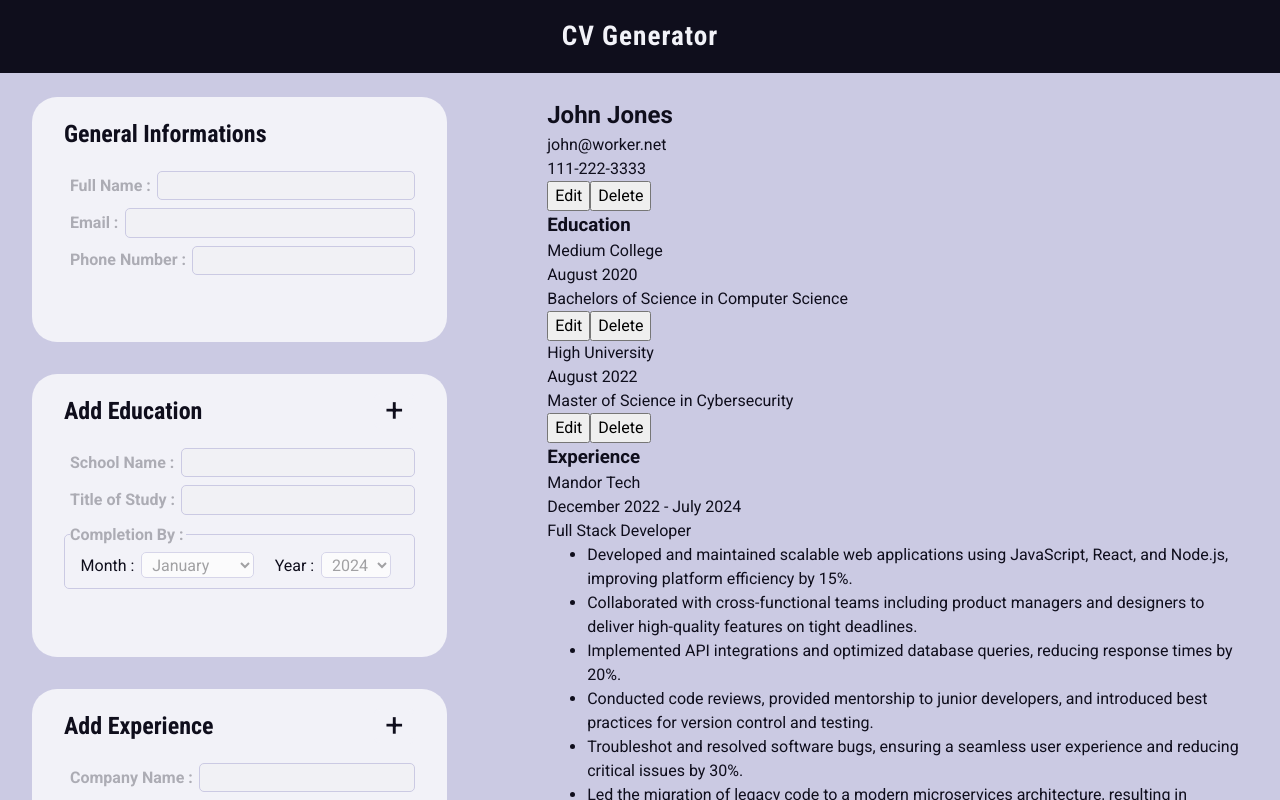
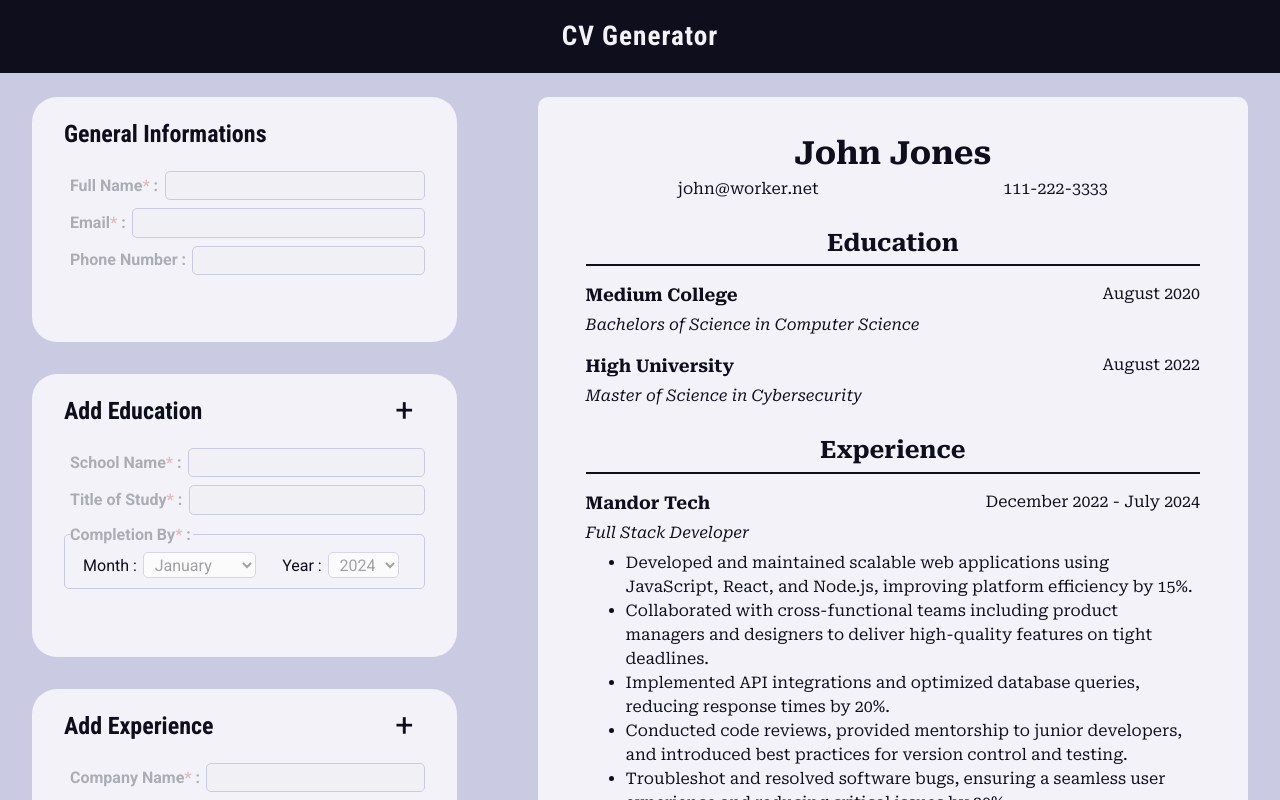
Before and after one commit to MewKay/cv-application, a React (Vite) app: page / in a window 1280 px wide. Shown: the top 800 px of the page. Built offline with nearby package versions, Linux system fonts and the light colour scheme.

Commit message:
Add style to all display sections

```diff
--- a/src/components/DisplaySection/DisplayEducation.jsx
+++ b/src/components/DisplaySection/DisplayEducation.jsx
@@ -1,3 +1,4 @@
+import { useState } from "react";
 import DeleteButton from "./DeleteButton";
 import EditButton from "./EditButton";
 
@@ -9,6 +10,16 @@ function DisplayEducationItem({
   onChangeItemToEdit,
   onDeleteItem,
 }) {
+  const [isHovered, setIsHovered] = useState(false);
+
+  function onMouseEnter() {
+    setIsHovered(true);
+  }
+
+  function onMouseLeave() {
+    setIsHovered(false);
+  }
+
   function handleGetItemToEdit() {
     if (editMode) {
       return;
@@ -27,14 +38,22 @@ function DisplayEducationItem({
   }
 
   return (
-    <div className="education-item">
+    <div
+      className="education-item"
+      onMouseEnter={onMouseEnter}
+      onMouseLeave={onMouseLeave}
+    >
+      <div className="data-section">
         <div className="school-end-date-section">
           <p className="display-school-name">{educationItem.schoolName}</p>
           <p className="display-end-date">{educationItem.endDate}</p>
         </div>
         <p className="display-study-title">{educationItem.studyTitle}</p>
+      </div>
+      <div className={`button-section ${!isHovered ? "hidden" : ""}`}>
         <EditButton handleClick={handleGetItemToEdit} />
         <DeleteButton handleClick={handleGetItemToDelete} />
+      </div>
     </div>
   );
 }
--- a/src/components/DisplaySection/DisplayExperience.jsx
+++ b/src/components/DisplaySection/DisplayExperience.jsx
@@ -1,3 +1,4 @@
+import { useState } from "react";
 import DeleteButton from "./DeleteButton";
 import EditButton from "./EditButton";
 
@@ -9,6 +10,16 @@ function DisplayExperienceItem({
   onChangeItemToEdit,
   onDeleteItem,
 }) {
+  const [isHovered, setIsHovered] = useState(false);
+
+  function onMouseEnter() {
+    setIsHovered(true);
+  }
+
+  function onMouseLeave() {
+    setIsHovered(false);
+  }
+
   function handleGetItemToEdit() {
     if (editMode) {
       return;
@@ -27,7 +38,12 @@ function DisplayExperienceItem({
   }
 
   return (
-    <div className="experience-item">
+    <div
+      className="experience-item"
+      onMouseEnter={onMouseEnter}
+      onMouseLeave={onMouseLeave}
+    >
+      <div className="data-section">
         <div className="company-name-duration-section">
           <p className="display-company-name">{experienceItem.companyName}</p>
           <p className="display-work-duration">{`${experienceItem.workStart} - ${experienceItem.workEnd}`}</p>
@@ -40,8 +56,11 @@ function DisplayExperienceItem({
             </li>
           ))}
         </ul>
+      </div>
+      <div className={`button-section ${!isHovered ? "hidden" : ""}`}>
         <EditButton handleClick={handleGetItemToEdit} />
         <DeleteButton handleClick={handleGetItemToDelete} />
+      </div>
     </div>
   );
 }
--- a/src/components/DisplaySection/DisplayGeneralInfo.jsx
+++ b/src/components/DisplaySection/DisplayGeneralInfo.jsx
@@ -1,7 +1,18 @@
 import EditButton from "./EditButton";
 import DeleteButton from "./DeleteButton";
+import { useState } from "react";
 
 function DisplayGeneralInfo({ general, onSetEditMode, onDeleteData }) {
+  const [isHovered, setIsHovered] = useState(false);
+
+  function onMouseEnter() {
+    setIsHovered(true);
+  }
+
+  function onMouseLeave() {
+    setIsHovered(false);
+  }
+
   const isFullNameBlank = general.fullName.length <= 0;
 
   function handleDeleteGeneralInfo() {
@@ -10,14 +21,24 @@ function DisplayGeneralInfo({ general, onSetEditMode, onDeleteData }) {
   }
 
   return (
-    <div id="display-general-info">
+    <div
+      id="display-general-info"
+      onMouseEnter={onMouseEnter}
+      onMouseLeave={onMouseLeave}
+    >
+      <div className="data-section">
         <h2>{isFullNameBlank ? "New Resume" : general.fullName}</h2>
         <div className="display-additional-info">
           <p className="display-email">{general.email}</p>
+          {general.phoneNumber && (
             <p className="display-phone-number">{general.phoneNumber}</p>
+          )}
         </div>
+      </div>
+      <div className={`button-section ${!isHovered ? "hidden" : ""}`}>
         <EditButton handleClick={onSetEditMode} disabled={isFullNameBlank} />
         <DeleteButton handleClick={handleDeleteGeneralInfo} />
+      </div>
     </div>
   );
 }
--- a/src/components/DisplaySection/DisplaySection.jsx
+++ b/src/components/DisplaySection/DisplaySection.jsx
@@ -16,6 +16,7 @@ function DisplaySection({
 }) {
   return (
     <div className="display-section">
+      <div className="display-container">
         <DisplayGeneralInfo
           onSetEditMode={onGeneralInfoSetEditMode}
           onDeleteData={onDeleteGeneralInfoData}
@@ -36,6 +37,7 @@ function DisplaySection({
           onDeleteItem={onDeleteExperienceItem}
         />
       </div>
+    </div>
   );
 }
 
--- a/src/components/EditSection/Education.jsx
+++ b/src/components/EditSection/Education.jsx
@@ -14,7 +14,7 @@ function SchoolNameInput({
   return (
     <div className={className}>
       <label htmlFor={inputId} disabled={!editMode}>
-        School Name :
+        School Name<span className="required">*</span> :
       </label>
       <input
         id={inputId}
@@ -38,7 +38,7 @@ function StudyTitleInput({
   return (
     <div className={className}>
       <label htmlFor={inputId} disabled={!editMode}>
-        Title of Study :
+        Title of Study<span className="required">*</span> :
       </label>
       <input
         id={inputId}
@@ -64,7 +64,9 @@ function EducationEndDateInput({
 }) {
   return (
     <fieldset className={className} disabled={!editMode}>
-      <legend disabled={!editMode}>Completion By :</legend>
+      <legend disabled={!editMode}>
+        Completion By<span className="required">*</span> :
+      </legend>
       <MonthSelector
         id={inputId}
         namePartId={namePartId}
--- a/src/components/EditSection/Experience.jsx
+++ b/src/components/EditSection/Experience.jsx
@@ -14,7 +14,7 @@ function CompanyNameInput({
   return (
     <div className={className}>
       <label htmlFor={inputId} disabled={!editMode}>
-        Company Name :
+        Company Name<span className="required">*</span> :
       </label>
       <input
         id={inputId}
@@ -38,7 +38,7 @@ function PositionTitleInput({
   return (
     <div className={className}>
       <label htmlFor={inputId} disabled={!editMode}>
-        Position Title :
+        Position Title<span className="required">*</span> :
       </label>
       <input
         id={inputId}
@@ -69,7 +69,9 @@ function WorkDurationInput({
 }) {
   return (
     <fieldset className={className} disabled={!editMode}>
-      <legend disabled={!editMode}>Work Duration :</legend>
+      <legend disabled={!editMode}>
+        Work Duration<span className="required">*</span> :
+      </legend>
 
       <div id="work-start-select">
         <label>From :</label>
--- a/src/components/EditSection/GeneralInfo.jsx
+++ b/src/components/EditSection/GeneralInfo.jsx
@@ -12,7 +12,7 @@ function FullNameInput({
   return (
     <div className={className}>
       <label htmlFor={inputId} disabled={!editMode}>
-        Full Name :
+        Full Name<span className="required">*</span> :
       </label>
       <input
         id={inputId}
@@ -36,7 +36,7 @@ function EmailInput({
   return (
     <div className={className}>
       <label htmlFor={inputId} disabled={!editMode}>
-        Email :
+        Email<span className="required">*</span> :
       </label>
       <input
         id={inputId}
@@ -68,6 +68,7 @@ function PhoneNumberInput({
         value={editMode ? phoneNumberData : ""}
         onChange={handlePhoneNumberChange}
         disabled={!editMode}
+        minLength={10}
       />
     </div>
   );
--- a/src/styles/style.css
+++ b/src/styles/style.css
@@ -1,4 +1,4 @@
-@import url("https://fonts.googleapis.com/css2?family=Roboto+Condensed:ital,wght@0,100..900;1,100..900&family=Roboto:ital,wght@0,100;0,300;0,400;0,500;0,700;0,900;1,100;1,300;1,400;1,500;1,700;1,900&display=swap");
+@import url("https://fonts.googleapis.com/css2?family=Roboto+Condensed:ital,wght@0,100..900;1,100..900&family=Roboto:ital,wght@0,100;0,300;0,400;0,500;0,700;0,900;1,100;1,300;1,400;1,500;1,700;1,900&family=Roboto+Serif:ital,opsz,wght@0,8..144,100..900;1,8..144,100..900&display=swap");
 
 :root {
   --text: #0f0e1c;
@@ -9,6 +9,7 @@
   --red: #be3749;
   --font-heading: "Roboto Condensed";
   --font-text: "Roboto";
+  --font-text-serif: "Roboto Serif";
 }
 
 #root {
@@ -22,6 +23,14 @@
 button:not(:disabled):hover,
 select:not(:disabled):hover {
   cursor: pointer;
+}
+
+.button-section.hidden {
+  visibility: hidden;
+}
+
+.required {
+  color: var(--red);
 }
 
 /* -- Layout -- */
@@ -40,7 +49,7 @@ main {
   flex: 1;
   padding: 1.5rem 2rem;
   display: flex;
-  gap: 3rem;
+  gap: 2rem;
 }
 
 /* ---- Edit Section ---- */
@@ -55,7 +64,7 @@ main {
   margin-bottom: 2rem;
   margin-right: auto;
   padding: 1.2rem 2rem;
-  min-width: 415px;
+  min-width: 425px;
 }
 
 .edit-section .section-title {
@@ -176,6 +185,69 @@ select {
   flex: 3;
 }
 
+.display-container {
+  display: flex;
+  flex-direction: column;
+  max-height: fit-content;
+  padding: 2rem 3rem;
+  gap: 1.5rem;
+}
+
+#display-general-info {
+  display: flex;
+  align-items: stretch;
+  text-align: center;
+  position: relative;
+}
+
+#display-general-info .data-section {
+  flex: 1;
+  display: flex;
+  flex-direction: column;
+}
+
+.display-additional-info {
+  flex: 1;
+  display: flex;
+  justify-content: space-around;
+  flex-wrap: wrap;
+}
+
+.display-container .button-section {
+  display: flex;
+  flex-direction: column;
+  position: absolute;
+  right: -5%;
+  top: 0;
+}
+
+.display-section h3 {
+  padding-bottom: 0.2rem;
+  margin-bottom: 1rem;
+}
+
+.display-education-list {
+  display: flex;
+  flex-direction: column;
+  gap: 1rem;
+}
+
+#display-education .education-item,
+#display-experience .experience-item {
+  position: relative;
+}
+
+#display-education .data-section .school-end-date-section,
+#display-experience .data-section .company-name-duration-section {
+  display: flex;
+  justify-content: space-between;
+  margin-bottom: 0.3rem;
+}
+
+.main-resp-list-container {
+  margin-top: 0.4rem;
+}
+
 /* -- Style -- */
 
 /* --- Header --- */
@@ -268,10 +340,6 @@ main {
   background-color: lightgrey;
 }
 
-.edit-section .button-section.hidden {
-  visibility: hidden;
-}
-
 .edit-section label:not(fieldset label),
 legend {
   font-weight: bold;
@@ -326,3 +394,32 @@ select:active:not(:disabled),
 .add-bullet-button:active:not(:disabled) {
   filter: brightness(2);
 }
+
+/* ---- Display Section ---- */
+
+.display-container {
+  background-color: var(--background-0);
+  border-radius: 10px;
+  font-family: var(--font-text-serif);
+}
+
+.display-section h2 {
+  font-size: 2rem;
+}
+
+.display-section h3 {
+  font-size: 1.5rem;
+  text-align: center;
+  border-bottom: solid 2px var(--text);
+}
+
+#display-education .display-school-name,
+#display-experience .display-company-name {
+  font-weight: bold;
+  font-size: 1.1rem;
+}
+
+#display-education .display-study-title,
+#display-experience .display-position-title {
+  font-style: italic;
+}
```
Lines whose indentation alone changed are shown as unchanged.
